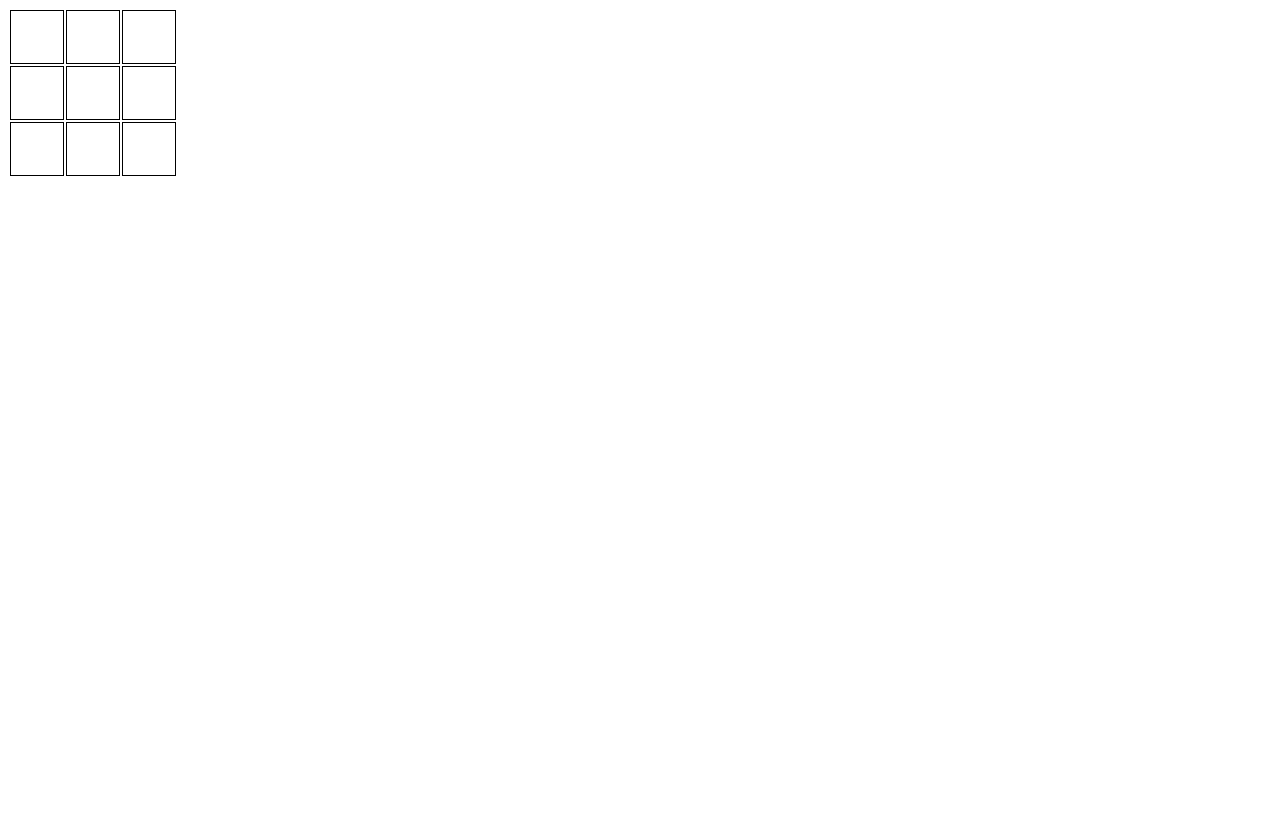
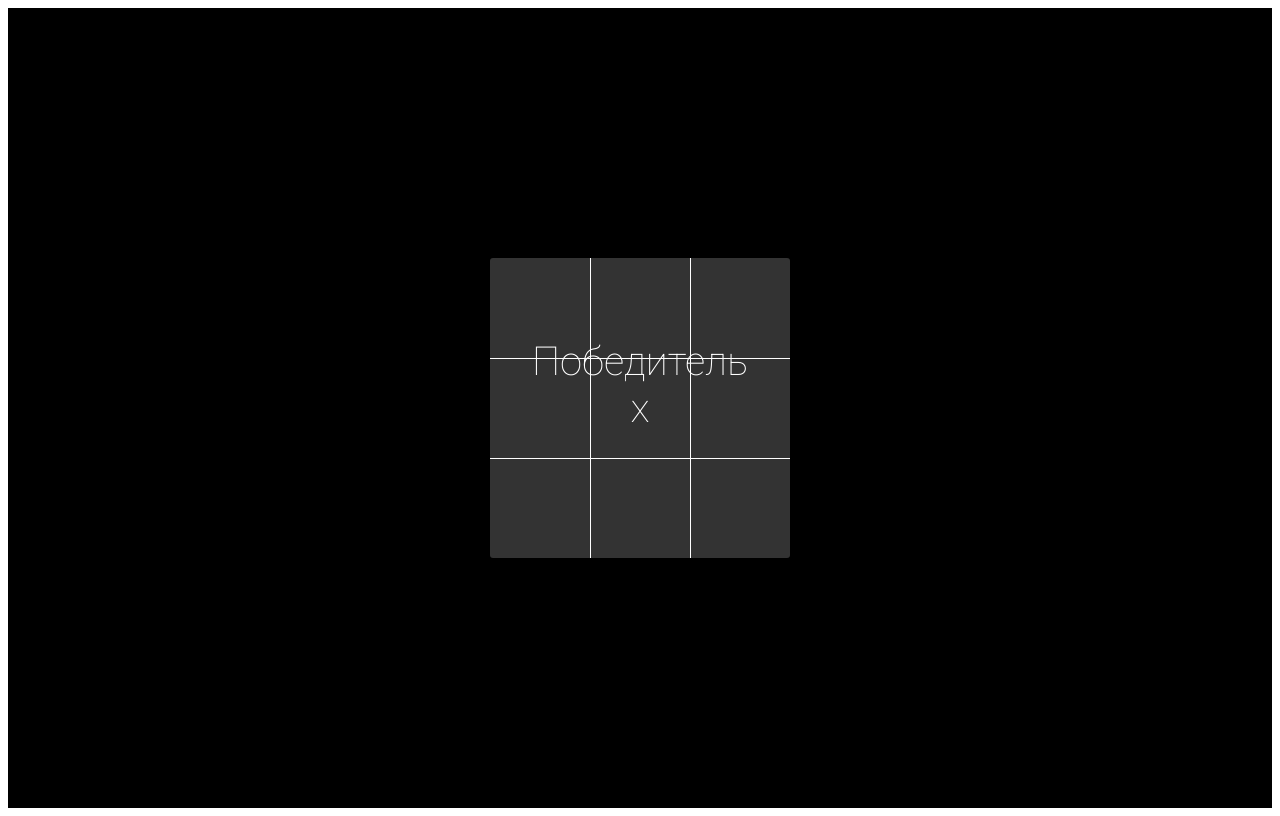
Before and after one commit to crzzzaq/projekt1-JS, a plain HTML site: page index.html in a window 1280 px wide. Drawn offline with Linux system fonts and the light colour scheme.

Commit message:
Add files via upload

```diff
--- a/index.html
+++ b/index.html
@@ -6,10 +6,18 @@
     <meta http-equiv="X-UA-Compatible" content="IE=edge">
     <meta name="viewport" content="width=device-width, initial-scale=1.0">
     <title>JavaScript</title>
+    <link rel="preconnect" href="https://fonts.googleapis.com">
+    <link rel="preconnect" href="https://fonts.gstatic.com" crossorigin>
+    <link href="https://fonts.googleapis.com/css2?family=Roboto:wght@100&display=swap" rel="stylesheet">
     <link rel="stylesheet" href="style.css">
 </head>
 
 <body>
+    <div class="wrapper">
+        <div class="winner" id="winner">
+            <span>Победитель</span>
+            <span class="value" id="value">x</span> <br>
+        </div>
         <table id="field">
             <tr>
                 <td></td>
@@ -27,6 +35,7 @@
                 <td></td>
             </tr>
         </table>
+    </div>
     <script src="script.js"></script>
 </body>
 
--- a/script.js
+++ b/script.js
@@ -1,21 +1,24 @@
 let cells = document.querySelectorAll('#field td');
 console.log(cells);
+
 let i = 0;
-
 function start(cells) {
     for (let cell of cells) {
         cell.addEventListener('click', function step() {
             if (i % 2 == 0) {
-                this.textContent = "X";
+                this.textContent = 'X';
             }
             else {
-                this.textContent = "0";
+                this.textContent = '0';
             }
-            i++;
+
             this.removeEventListener('click', step);
             if (isWinner(cells) == true) {
-                console.log(`Победитель ${this.textContent}`);
-            }
+                alert(`Победитель ${this.textContent}`);
+            } else if (i == 8) {
+                alert('Ничья');
+            };
+            i++;
         })
     }
 }
@@ -33,8 +36,9 @@ function isWinner() {
         [2, 4, 6] //7
     ]
     for (let comb of combs) {
-        if (cells[comb[0]].textContent == cells[comb[1]].textContent && cells[comb[2]].textContent && cells[comb[0]].textContent != '') {
+        if (cells[comb[0]].textContent == cells[comb[1]].textContent && cells[comb[1]].textContent == cells[comb[2]].textContent && cells[comb[0]].textContent != '') {
             return true;
         }
     }
+    return false;
 }
--- a/style.css
+++ b/style.css
@@ -1,7 +1,68 @@
-#field td {
-    width: 50px;
-    height: 50px;
+* {
+    box-sizing: border-box;
+}
+.wrapper {
+    display: flex;
+    justify-content: center;
+    align-items: center;
+    height: 100vh;
+    font-family: 'Roboto', sans-serif;
+    background-color: black;
+    color: white;
+    position: relative;
+}
+
+
+.winner {
+    height: 300px;
+    width: 300px;
+    background-color: rgb(255, 255, 255, 0.20);
+    border-radius: 3px;
+    display: flex;
+    align-items: center;
+    justify-content: center;
+    flex-direction: column;
+    font-size: 40px;
+    position: absolute;
+    cursor: pointer;
+    position: none;
+
+}
+
+.winner:hover {
+    background-color: rgb(101, 26, 26);
+
+}
+table {
+     border-collapse: collapse;
+     font-size: 50px;
+
+
+}
+table td {
+
+    width: 100px;
+    height: 100px;
     border: 1px solid black;
     text-align: center;
-    cursor: alias;
+    background-color: black;
+    border-color: white;
+    cursor: pointer;
 }
+
+
+tr:first-child td {
+    border-top: none;
+}
+
+tr:last-child td {
+    border-bottom: none;
+}
+
+tr td:first-child {
+    border-left: none;
+}
+
+tr td:last-child {
+    border-right: none;
+}
```
Lines whose indentation alone changed are shown as unchanged.
